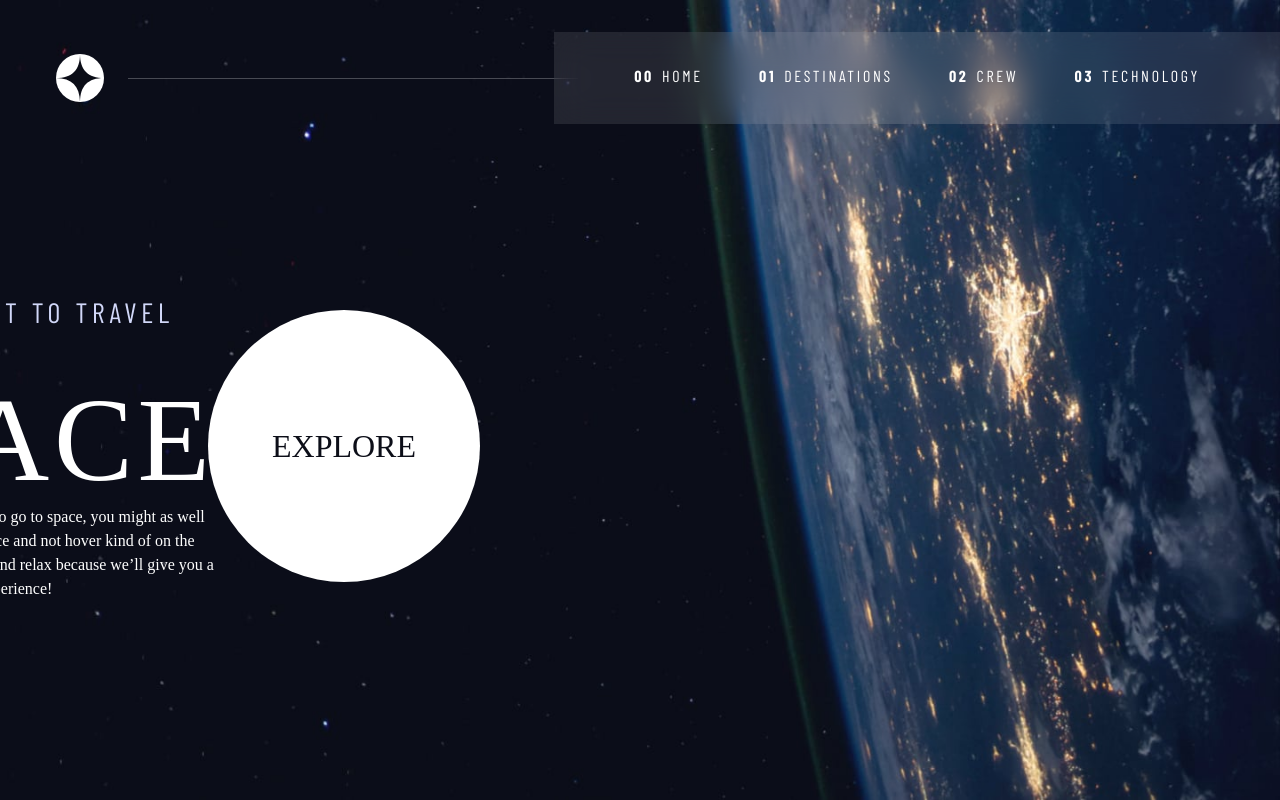
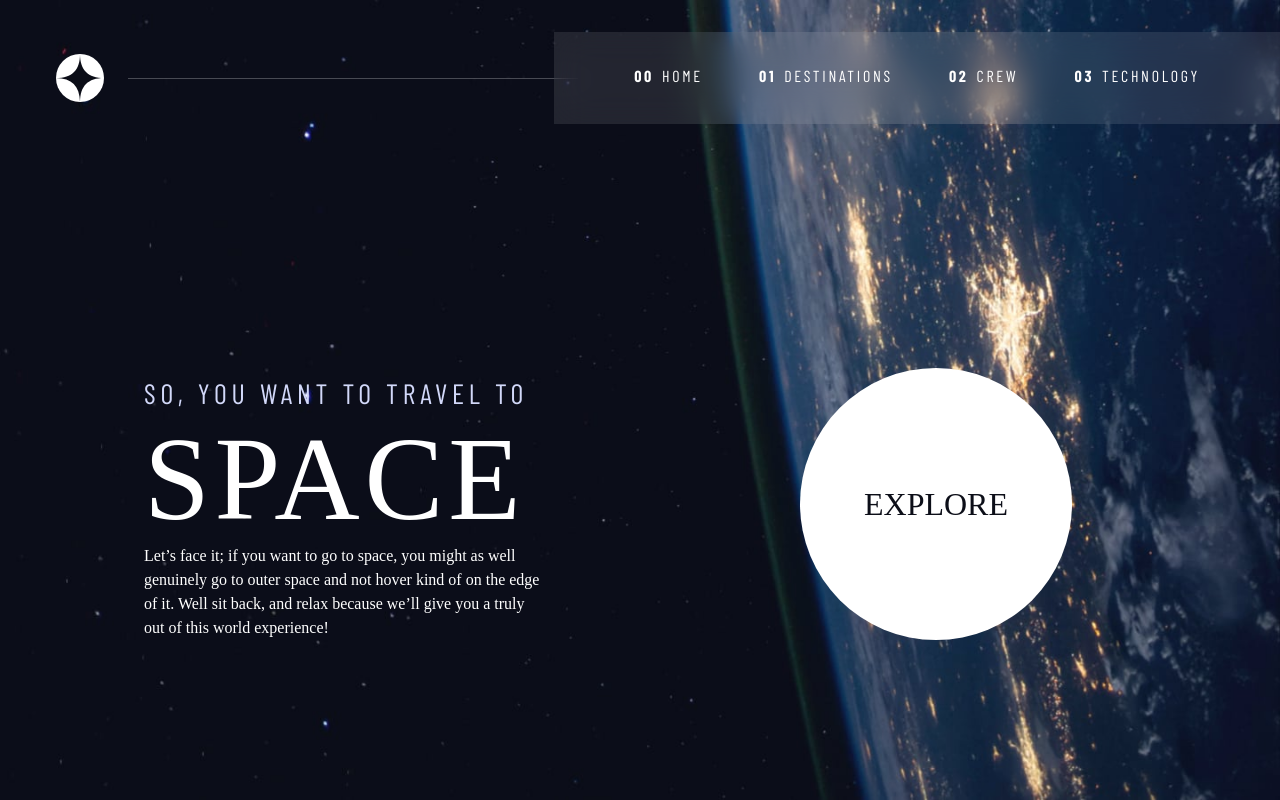
Before and after one commit to PolinaKerkenyakova/space-tourism-multi-page-website, a React (Create React App) app: page / in a window 1280 px wide. Built offline with nearby package versions, Linux system fonts and the light colour scheme; the HTML template or start-up script is replaced by a standard one; a web font is replaced by a local one.

Commit message:
Add styling to home page

```diff
--- a/src/components/Home/Home.css
+++ b/src/components/Home/Home.css
@@ -1,3 +1,18 @@
+@media (min-width: 45em) {
+  .grid-container--home > *:first-child {
+    grid-column: 2;
+  }
+
+  .grid-container--home > *:last-child {
+    grid-column: 3;
+  }
+
+  .grid-container--home {
+    padding-bottom: max(6rem, 20vh);
+    align-items: end;
+  }
+}
+
 .home {
   background-image: url("./assets/background-home-mobile.jpg");
 }
```
